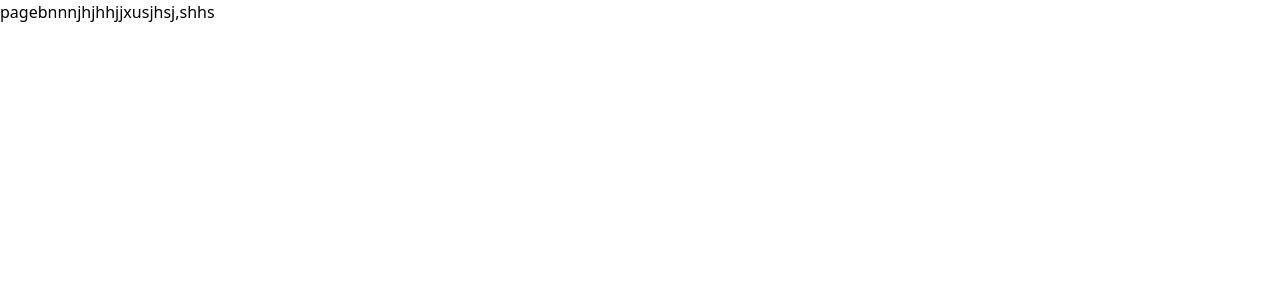
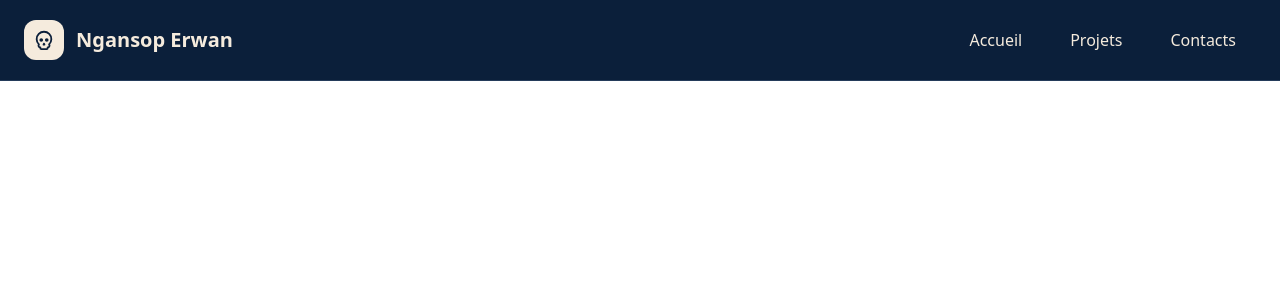
Before and after one commit to erwan-123/portfolio, a Next.js app: page /projets in a window 1280 px wide. Shown: the top 300 px of the page. Built offline with nearby package versions, Linux system fonts and the light colour scheme.

Commit message:
modification Navbar

```diff
--- a/app/components/accueil/Navbar.tsx
+++ b/app/components/accueil/Navbar.tsx
@@ -20,7 +20,7 @@ export default function Navbar() {
           </div>
 
           <span className="text-xl font-bold">
-            Erwan Steve
+            Ngansop Erwan
           </span>
         </a>
 
--- a/app/projets/page.tsx
+++ b/app/projets/page.tsx
@@ -1,8 +1,11 @@
 import React from 'react'
+import Navbar from '../components/accueil/Navbar'
 
 function page() {
   return (
-    <div>pagebnnnjhjhhjjxusjhsj,shhs</div>
+    <div>
+        <Navbar/>
+    </div>
   )
 }
 
```
